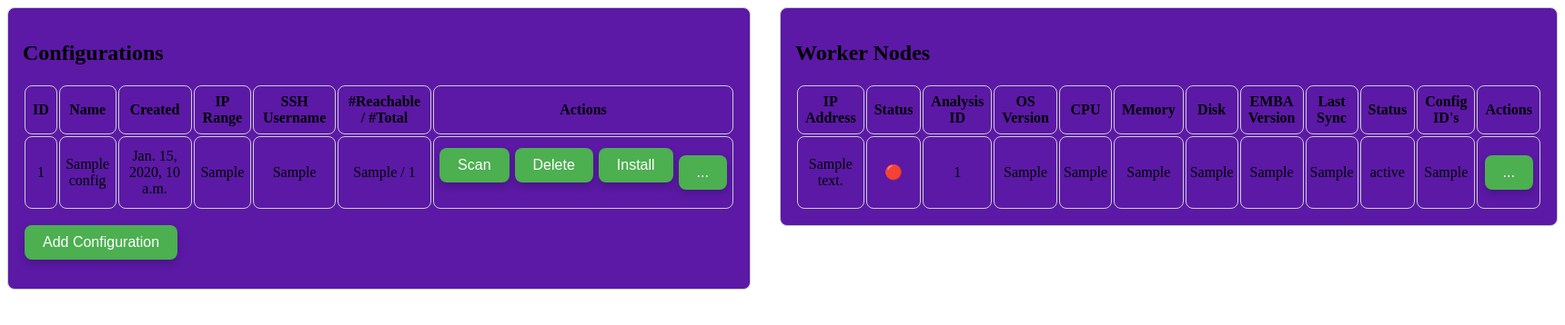
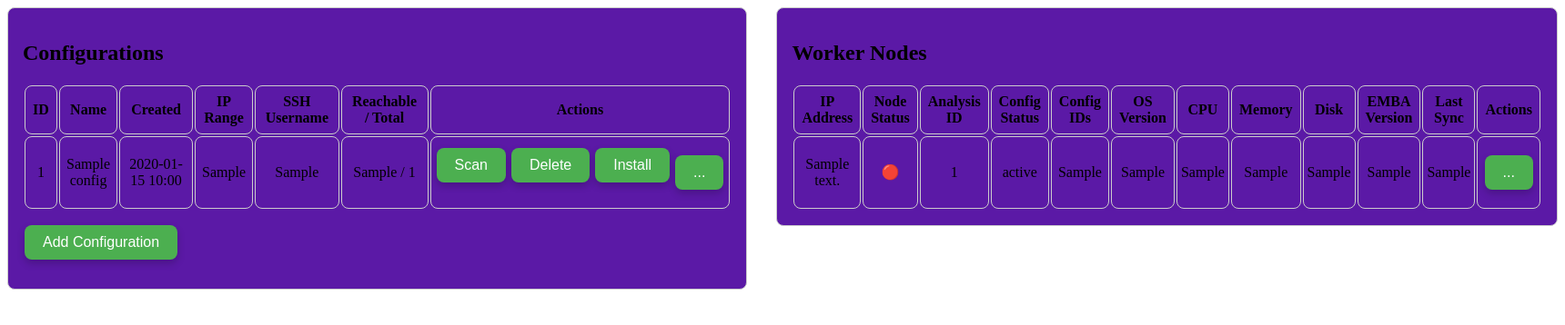
Before and after one commit to e-m-b-a/embark, a Django app: template embark/templates/workers/overview.html in a window 1720 px wide. Shown: the top 358 px of the page at 91% size. Run offline with Django 3.2, Linux system fonts and the light colour scheme; the template is opened without the code that fills it: most values are stand-ins (such as "Sample title", 1, 10 or a date in 2020); parts of the project's set-up code (start-up, migrations or seed data) failed here and were passed over; some libraries are stand-ins or nearby versions.

Commit message:
reorder worker table columns and add workers_enabled check
Signed-off-by: ashiven <nevisha@pm.me>

```diff
--- a/embark/templates/workers/overview.html
+++ b/embark/templates/workers/overview.html
@@ -12,14 +12,14 @@
         <th>Created</th>
         <th>IP Range</th>
         <th>SSH Username</th>
-        <th>#Reachable / #Total</th>
+        <th>Reachable / Total</th>
         <th>Actions</th>
     </tr>
     {% for config in configs %}
     <tr>
         <td>{{ config.id }}</td>
         <td>{{ config.name }}</td>
-        <td>{{ config.created_at }}</td>
+        <td>{{ config.created_at|date:"Y-m-d H:i" }}</td>
         <td>{{ config.ip_range }}</td>
         <td>{{ config.ssh_user }}</td>
         <td>{{ config.reachable_workers }} / {{ config.total_workers }}</td>
@@ -100,16 +100,16 @@
     <table>
     <tr>
         <th>IP Address</th>
-        <th>Status</th>
+        <th>Node Status</th>
         <th>Analysis ID</th>
+        <th>Config Status</th>
+        <th>Config IDs</th>
         <th>OS Version</th>
         <th>CPU</th>
         <th>Memory</th>
         <th>Disk</th>
         <th>EMBA Version</th>
         <th>Last Sync</th>
-        <th>Status</th>
-        <th>Config ID's</th>
         <th>Actions</th>
     </tr>
     {% for worker in workers %}
@@ -117,14 +117,14 @@
         <td>{{ worker.ip_address }}</td>
         <td>{% if worker.reachable %}🟢{% else %}🔴{% endif %}</td>
         <td>{{ worker.analysis_id|default_if_none:""|slice:"-5:" }}</td>
+        <td>{{ worker.status }}</td>
+        <td>{{ worker.config_ids }}</td>
         <td>{{ worker.system_info.os_info }}</td>
         <td>{{ worker.system_info.cpu_info }}</td>
         <td>{{ worker.system_info.ram_info }}</td>
         <td>{{ worker.system_info.disk_info }}</td>
         <td>{{ worker.system_info.emba_version }}</td>
         <td>{{ worker.system_info.last_sync }}</td>
-        <td>{{ worker.status }}</td>
-        <td>{{ worker.config_ids }}</td>
 
         <td>
             {% if worker.status != "Unconfigured" %}
```
Also changed, not shown: embark/uploader/settings.py (+6 -2 lines).
